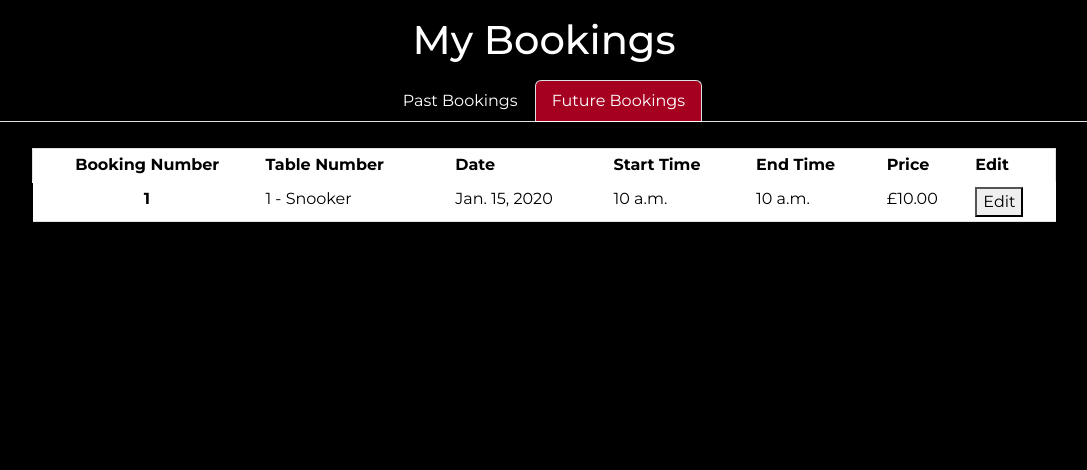
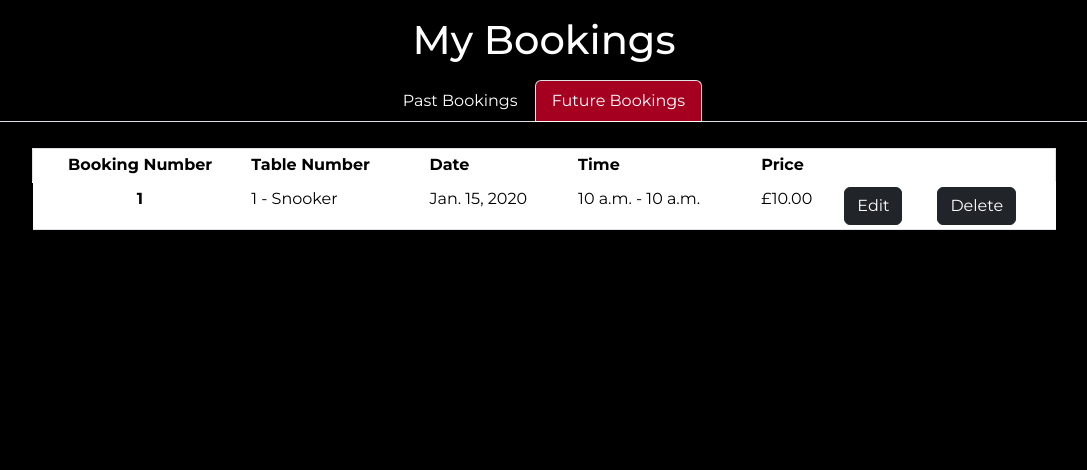
Before and after one commit to stephenbeese/Snooker-Hall-Booking-System, a Django app: page /my_bookings/ in a window 1280 px wide. Shown: the part 96-566 px from the top of the page, without its empty margins (96-1183 px from the left). Run offline with Django 3.2, Linux system fonts and the light colour scheme; a user stored in the database is signed in; tables that the repository leaves empty hold one stand-in row (values such as "Sample post"); some libraries are stand-ins or nearby versions.

Commit message:
Add user ability to delete future bookings

```diff
--- a/booking/urls.py
+++ b/booking/urls.py
@@ -8,4 +8,5 @@ urlpatterns = [
     path('reservation/', views.ReservationView.as_view(), name='reservation'),
     path('my_bookings/', views.UserBookings.as_view(), name='bookings'),
     path('edit_booking/<booking_id>', views.EditBooking.as_view(), name='edit_booking'),
-]
+    path('bookings/<int:booking_id>/confirm_delete', views.ConfirmDelete.as_view(), name='confirm_delete'),
+    path('bookings/<int:booking_id>/delete', views.DeleteBooking.as_view(), name='delete_booking'),]
--- a/booking/views.py
+++ b/booking/views.py
@@ -129,3 +129,37 @@ class EditBooking(View):
             'form': form
         }
         return render(request, 'edit_booking.html', context)
+
+
+class ConfirmDelete(View):
+    def get(self, request, booking_id):
+        booking = get_object_or_404(Reservation, booking_id=booking_id)
+        context = {'booking': booking}
+        return render(request, 'confirm_delete.html', context)
+
+
+class DeleteBooking(View):
+    def get(self, request, booking_id):
+        booking = get_object_or_404(Reservation, booking_id=booking_id)
+        context = {'booking': booking}
+        return render(request, 'confirm_delete.html', context)
+
+    def post(self, request, booking_id):
+        booking = get_object_or_404(Reservation, booking_id=booking_id)
+        booking.delete()
+        return redirect('bookings')
+
+
+# class DeleteBooking(View):
+
+#     def get(self, request, booking_id):
+#         booking = get_object_or_404(Reservation, booking_id=booking_id)
+#         context = {
+#             'booking': booking
+#         }
+#         return render(request, 'confirm_delete.html', context)
+
+#     def post(self, request, booking_id):
+#         booking = get_object_or_404(Reservation, booking_id=booking_id)
+#         booking.delete()
+#         return redirect('bookings')
--- a/templates/bookings.html
+++ b/templates/bookings.html
@@ -21,8 +21,7 @@
                                 <th scope="col" class="text-center">Booking Number</th>
                                 <th scope="col">Table Number</th>
                                 <th scope="col">Date</th>
-                                <th scope="col">Start Time</th>
-                                <th scope="col">End Time</th>
+                                <th scope="col">Time</th>
                                 <th scope="col">Price</th>
                             </tr>
                         </thead>
@@ -33,8 +32,7 @@
                                 <td class="fw-bold text-center">{{ booking.booking_id }}</td>
                                 <td>{{ booking.table_number }}</td>
                                 <td>{{ booking.date }}</td>
-                                <td>{{ booking.start_time }}</td>
-                                <td>{{ booking.end_time }}</td>
+                                <td>{{ booking.start_time }} - {{ booking.end_time }}</td>
                                 <td>£{{ booking.total_price }}</td>
                             </tr>
                             {% endif %}
@@ -55,10 +53,10 @@
                                 <th scope="col" class="text-center">Booking Number</th>
                                 <th scope="col">Table Number</th>
                                 <th scope="col">Date</th>
-                                <th scope="col">Start Time</th>
-                                <th scope="col">End Time</th>
+                                <th scope="col">Time</th>
                                 <th scope="col">Price</th>
-                                <th scope="col">Edit</th>
+                                <th scope="col"></th>
+                                <th scope="col"></th>
                             </tr>
                         </thead>
                         <tbody class="table-group-divider">
@@ -68,10 +66,10 @@
                                 <td class="fw-bold text-center">{{ booking.booking_id }}</td>
                                 <td>{{ booking.table_number }}</td>
                                 <td>{{ booking.date }}</td>
-                                <td>{{ booking.start_time }}</td>
-                                <td>{{ booking.end_time }}</td>
+                                <td>{{ booking.start_time }} - {{ booking.end_time }}</td>
                                 <td>£{{ booking.total_price }}</td>
-                                <td><a href="/edit_booking/{{ booking.booking_id }}"><button>Edit</button></a></td>
+                                <td class="align-middle"><a href="/edit_booking/{{ booking.booking_id }}"><button class="btn btn-dark">Edit</button></a></td>
+                                <td class="align-middle"><a href="{% url 'confirm_delete' booking.booking_id %}"><button class="btn btn-dark">Delete</button></a></td>
                             </tr>
                             {% endif %}
                             {% endfor %}
--- /dev/null
+++ b/templates/delete_booking.html
@@ -0,0 +1,5 @@
+{% extends 'base.html' %}
+
+{% block content %}
+<h1>deleting...</h1>
+{% endblock %}
```
Also changed, not shown: templates/confirm_delete.html (added, +28 -0 lines).
